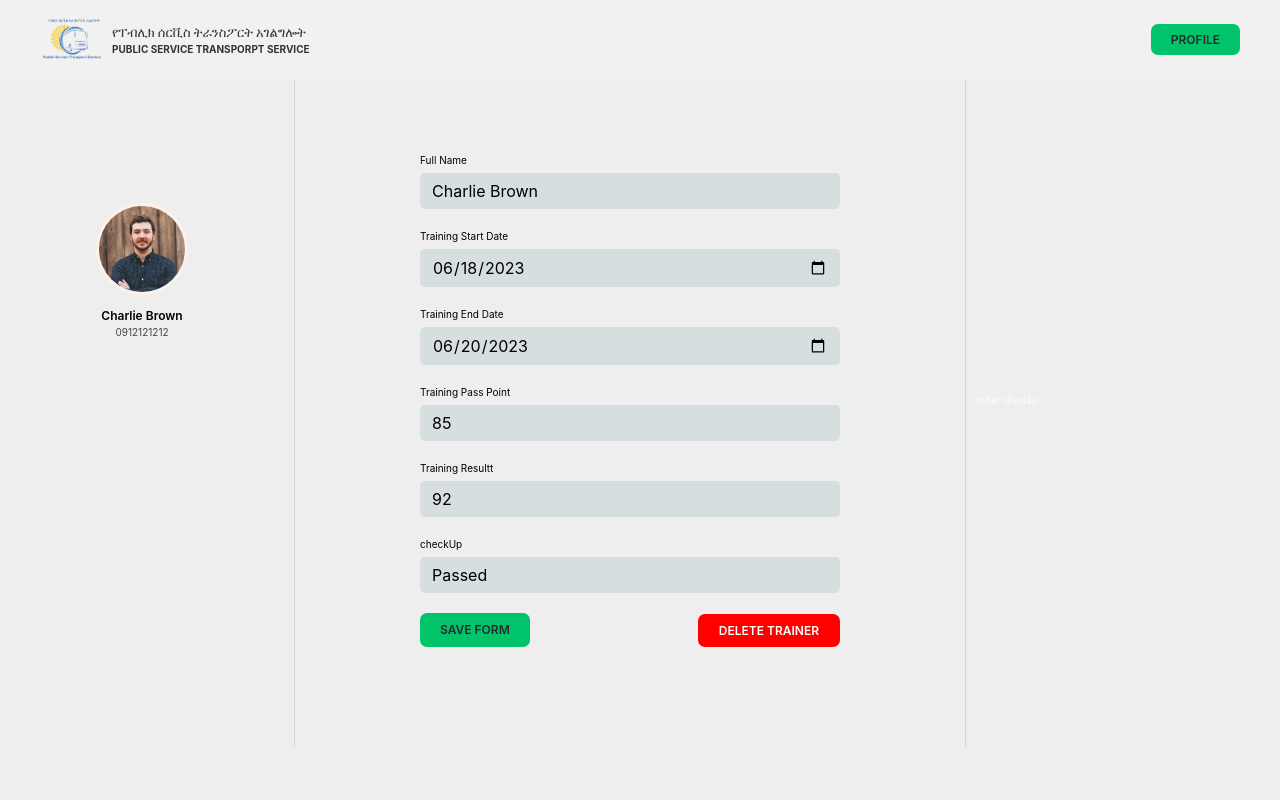
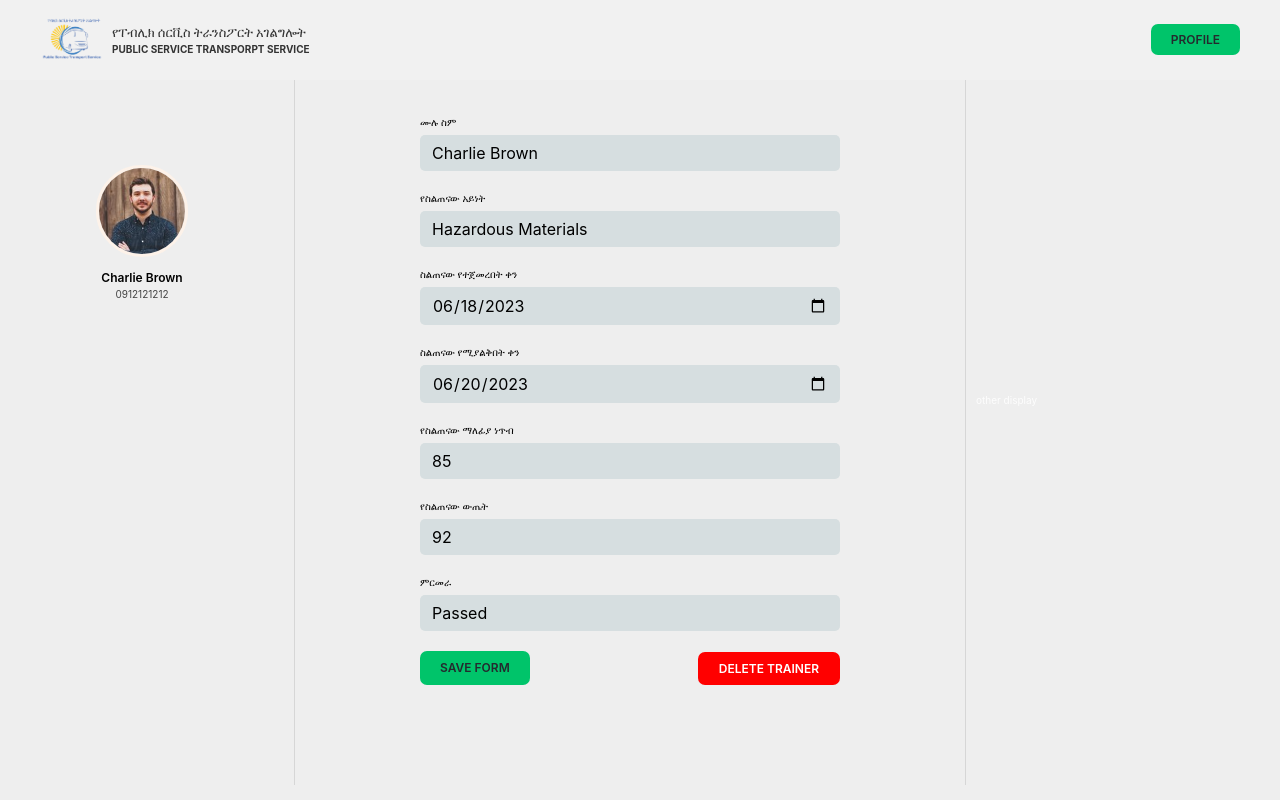
Before and after one commit to leulsege/Traffic-file-analysis, a React (Vite) app in the folder applications/webapp/: page /trainerprofile in a window 1280 px wide. Built offline with nearby package versions, Linux system fonts and the light colour scheme.

Commit message:
trainer form language

```diff
--- a/applications/webapp/src/components/AccidentViewForm.tsx
+++ b/applications/webapp/src/components/AccidentViewForm.tsx
@@ -3,11 +3,14 @@ import styles from "./AccidentViewForm.module.css";
 import { useState, useEffect } from "react";
 
 function AccidentForm({ accidentData }) {
+  const [plateNumber, setPlateNumber] = useState(
+    accidentData.vehicle.plateNumber
+  );
   const [accidentDate, setAccidentDate] = useState(
-    accidentData.accident_date.split("T")[0]
+    accidentData.accidentDate.split("T")[0]
   );
   const [accidentPlace, setAccidentPlace] = useState(
-    accidentData.accident_place
+    accidentData.accidentPlace
   );
   const [damages, setDamages] = useState(accidentData.damages);
   const [causes, setCauses] = useState(accidentData.cause);
@@ -33,7 +36,7 @@ function AccidentForm({ accidentData }) {
   const [paymentRequestLetterDate, setPaymentRequestLetterDate] = useState(
     accidentData.paymentRequestLetterDate.split("T")[0]
   );
-  const [givenPoint, setGivenPoint] = useState(accidentData.givenPoint);
+
   const [reducedPoint, setReducedPoint] = useState(accidentData.reducedPoint);
   const [givenDecision, setGivenDecision] = useState(
     accidentData.givenDecision
@@ -42,6 +45,16 @@ function AccidentForm({ accidentData }) {
   return (
     <main className={styles.login}>
       <form className={styles.form}>
+        <div className={styles.row}>
+          <label htmlFor="text">Vehicle Plate Number</label>
+          <input
+            type="text"
+            id="accidentPlace"
+            onChange={(e) => setPlateNumber(e.target.value)}
+            value={plateNumber}
+            required
+          />
+        </div>
         <div className={styles.row}>
           <label htmlFor="text">Accident Place</label>
           <input
@@ -166,16 +179,6 @@ function AccidentForm({ accidentData }) {
         </div>
 
         <div className={styles.row}>
-          <label htmlFor="Number">Given Point</label>
-          <input
-            type="Number"
-            id="givenPoint"
-            onChange={(e) => setGivenPoint(e.target.value)}
-            value={givenPoint}
-          />
-        </div>
-
-        <div className={styles.row}>
           <label htmlFor="Number">Reduced Point</label>
           <input
             type="Number"
--- a/applications/webapp/src/components/TrainerForm.tsx
+++ b/applications/webapp/src/components/TrainerForm.tsx
@@ -7,6 +7,7 @@ function UserForm({ trainings }) {
   // PRE-FILL FOR DEV PURPOSES
 
   const [name, setName] = useState(trainings.driver.name);
+  const [trainingType, setTrainingType] = useState(trainings.trainingType);
   const [trainingStartDate, setTrainingStartDate] = useState(
     trainings.trainingStartDate.split("T")[0]
   );
@@ -25,7 +26,7 @@ function UserForm({ trainings }) {
     <main className={styles.login}>
       <form className={styles.form}>
         <div className={styles.row}>
-          <label htmlFor="text">Full Name</label>
+          <label htmlFor="text">ሙሉ ስም</label>
           <input
             type="text"
             id="fullName"
@@ -34,9 +35,19 @@ function UserForm({ trainings }) {
             required
           />
         </div>
+        <div className={styles.row}>
+          <label htmlFor="text">የስልጠናው አይነት</label>
+          <input
+            type="text"
+            id="trainingType"
+            onChange={(e) => setTrainingType(e.target.value)}
+            value={trainingType}
+            required
+          />
+        </div>
 
         <div className={styles.row}>
-          <label htmlFor="text">Training Start Date</label>
+          <label htmlFor="text">ስልጠናው የተጀመረበት ቀን</label>
           <input
             type="date"
             id="trainingStartDate"
@@ -47,7 +58,7 @@ function UserForm({ trainings }) {
         </div>
 
         <div className={styles.row}>
-          <label htmlFor="text">Training End Date</label>
+          <label htmlFor="text">ስልጠናው የሚያልቅበት ቀን</label>
           <input
             type="date"
             id="trainingEndDate"
@@ -58,7 +69,7 @@ function UserForm({ trainings }) {
         </div>
 
         <div className={styles.row}>
-          <label htmlFor="text">Training Pass Point</label>
+          <label htmlFor="text">የስልጠናው ማለፊያ ነጥብ</label>
           <input
             type="text"
             id="trainingPassPoint"
@@ -68,7 +79,7 @@ function UserForm({ trainings }) {
           />
         </div>
         <div className={styles.row}>
-          <label htmlFor="text">Training Resultt</label>
+          <label htmlFor="text">የስልጠናው ውጤት</label>
           <input
             type="text"
             id="trainingResult"
@@ -79,7 +90,7 @@ function UserForm({ trainings }) {
         </div>
 
         <div className={styles.row}>
-          <label htmlFor="text">checkUp</label>
+          <label htmlFor="text">ምርመራ</label>
           <input
             type="text"
             id="checkUp"
--- a/applications/webapp/src/components/TrainersForm.tsx
+++ b/applications/webapp/src/components/TrainersForm.tsx
@@ -10,12 +10,13 @@ function Form() {
   const [trainingEndDate, setTrainingEndDate] = useState("");
   const [trainingPassPoint, setTrainingPassPoint] = useState("");
   const [trainingResult, setTrainingResult] = useState("");
+  const [checkUp, setCheckUP] = useState("");
 
   return (
     <main className={styles.login}>
       <form className={styles.form}>
         <div className={styles.row}>
-          <label htmlFor="text">License Number of Trainer</label>
+          <label htmlFor="text">መንጃ ፈቃድ ቁጥር</label>
           <input
             type="text"
             id="licenseNumber"
@@ -26,7 +27,7 @@ function Form() {
         </div>
 
         <div className={styles.row}>
-          <label htmlFor="text">Training Type</label>
+          <label htmlFor="text">የስልጠናው አይነት</label>
           <input
             type="text"
             id="trainingType"
@@ -37,7 +38,7 @@ function Form() {
         </div>
 
         <div className={styles.row}>
-          <label htmlFor="text">training Start Date</label>
+          <label htmlFor="text">ስልጠናው የጀመረበት ቀን </label>
           <input
             type="date"
             id="trainingStartDate"
@@ -47,7 +48,7 @@ function Form() {
         </div>
 
         <div className={styles.row}>
-          <label htmlFor="text">training EndDate</label>
+          <label htmlFor="text">ስልጠና ያለቀበት ቀን</label>
           <input
             type="date"
             id="training End Date"
@@ -57,7 +58,7 @@ function Form() {
         </div>
 
         <div className={styles.row}>
-          <label htmlFor="text">training Pass Point</label>
+          <label htmlFor="text">የስልጠናው ማለፊያ ነጥብ</label>
           <input
             type="text"
             id="idNumber"
@@ -67,12 +68,22 @@ function Form() {
         </div>
 
         <div className={styles.row}>
-          <label htmlFor="text">Training Result</label>
+          <label htmlFor="text">የተገኘ ውጤት</label>
           <input
             type="text"
             id="trainingResult"
             onChange={(e) => setTrainingResult(e.target.value)}
             value={trainingResult}
+          />
+        </div>
+
+        <div className={styles.row}>
+          <label htmlFor="text">ምርመራ</label>
+          <input
+            type="text"
+            id="checkup"
+            onChange={(e) => setCheckUp(e.target.value)}
+            value={checkUp}
           />
         </div>
 
```
